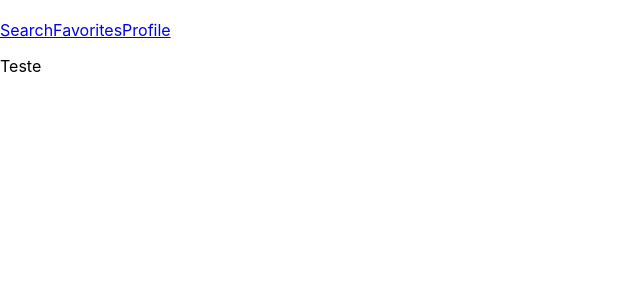
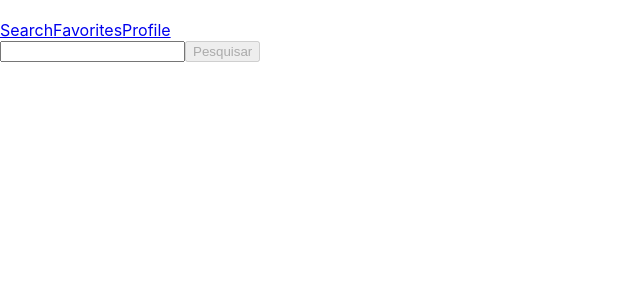
Before and after one commit to VictorVarges/Ryan-s-musics, a React (Create React App) app: page /search in a window 1280 px wide. Shown: the top 300 px of the page, without its empty margins (0-640 px from the left). Built offline with nearby package versions, Linux system fonts and the light colour scheme.

Commit message:
criando formulario em search para pesquisar por bandas e musicas

```diff
--- a/src/pages/Search.jsx
+++ b/src/pages/Search.jsx
@@ -1,12 +1,47 @@
 import React from 'react';
 import Header from './componentes/Header';
 
+const MIN_CARACTERES = 2;
+
 export default class Search extends React.Component {
+  constructor() {
+    super();
+
+    this.handleChange = this.handleChange.bind(this);
+
+    this.state = {
+      pesquisa: '',
+    };
+  }
+
+  handleChange(event) {
+    this.setState({
+      pesquisa: event.target.value,
+    });
+  }
+
   render() {
+    const { pesquisa } = this.state;
     return (
       <div data-testid="page-search">
         <Header />
-        <p>Teste</p>
+        <form>
+          <input
+            type="text"
+            value={ pesquisa }
+            name="pesquisa"
+            data-testid="search-artist-input"
+            onChange={ this.handleChange }
+          />
+          <button
+            type="button"
+            name="button"
+            data-testid="search-artist-button"
+            disabled={ pesquisa.length < MIN_CARACTERES }
+          >
+            Pesquisar
+          </button>
+        </form>
       </div>
     );
   }
```
